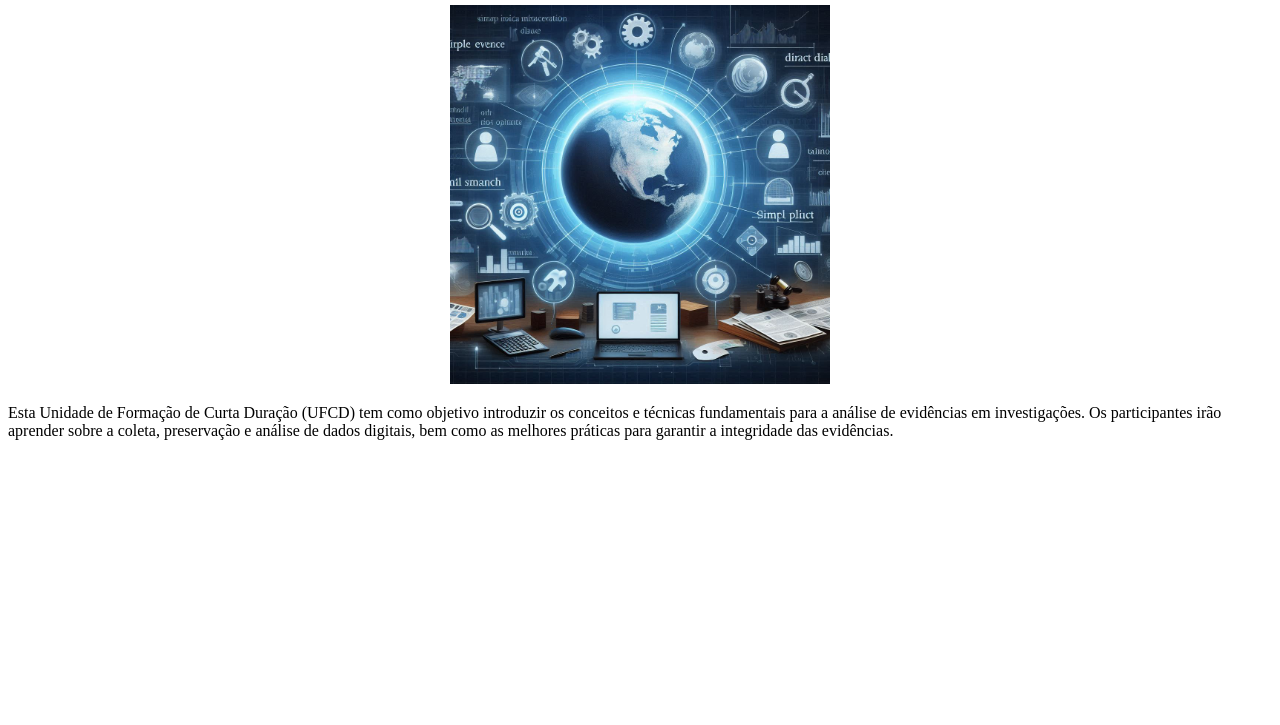
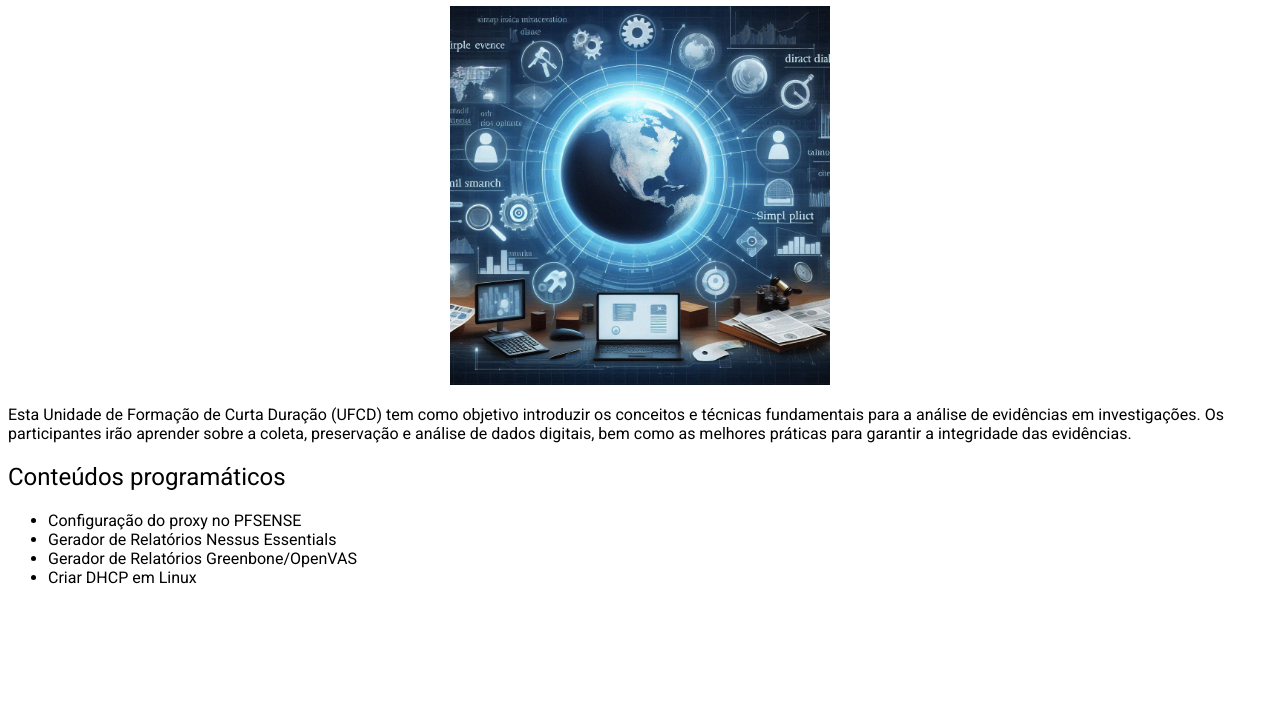
Before and after one commit to cet93/UFCD9192, a plain HTML site: page index.html in a window 1280 px wide. Shown: the part 75-800 px from the top of the page. Drawn offline with Linux system fonts and the light colour scheme.

Commit message:
Add files via upload

```diff
--- /dev/null
+++ b/index.css
@@ -0,0 +1,7 @@
+@import url("https://fonts.googleapis.com/css2?family=Roboto:ital,wght@0,100;0,300;0,400;0,500;0,700;0,900;1,100;1,300;1,400;1,500;1,700;1,900&display=swap");
+
+* {
+  font-family: "Roboto", sans-serif;
+  font-weight: 400;
+  font-style: normal;
+}
--- a/index.html
+++ b/index.html
@@ -4,6 +4,7 @@
         <meta charset="UTF-8">
         <meta name="viewport" content="width=device-width, initial-scale=1.0">
         <title>Document</title>
+        <link rel="stylesheet" href="index.css">
 </head>
 <body>
         <H1>Introdução às técnicas de análise de evidências</H1>
@@ -13,5 +14,13 @@
         </div>
 
         <p>Esta Unidade de Formação de Curta Duração (UFCD) tem como objetivo introduzir os conceitos e técnicas fundamentais para a análise de evidências em investigações. Os participantes irão aprender sobre a coleta, preservação e análise de dados digitais, bem como as melhores práticas para garantir a integridade das evidências.</p>
+
+        <h2>Conteúdos programáticos</h2>
+        <ul>
+                <li>Configuração do proxy no PFSENSE</li>
+                <li>Gerador de Relatórios Nessus Essentials</li>
+                <li>Gerador de Relatórios Greenbone/OpenVAS</li>
+                <li>Criar DHCP em Linux</li>
+        </ul>
 </body>
 </html>
```
